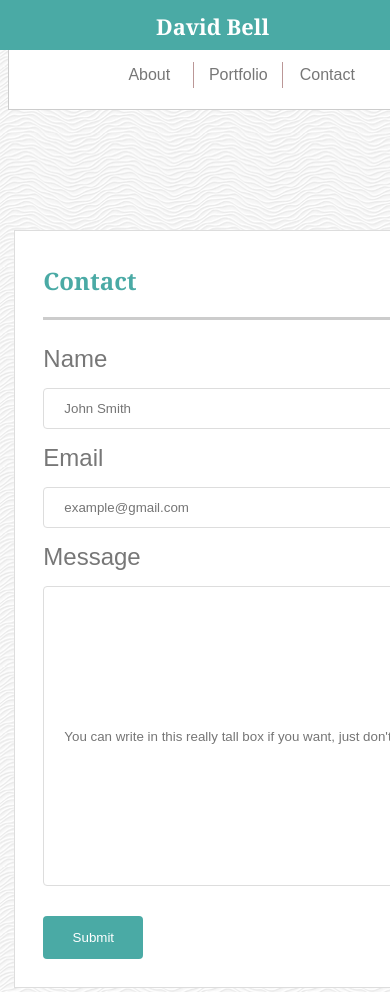
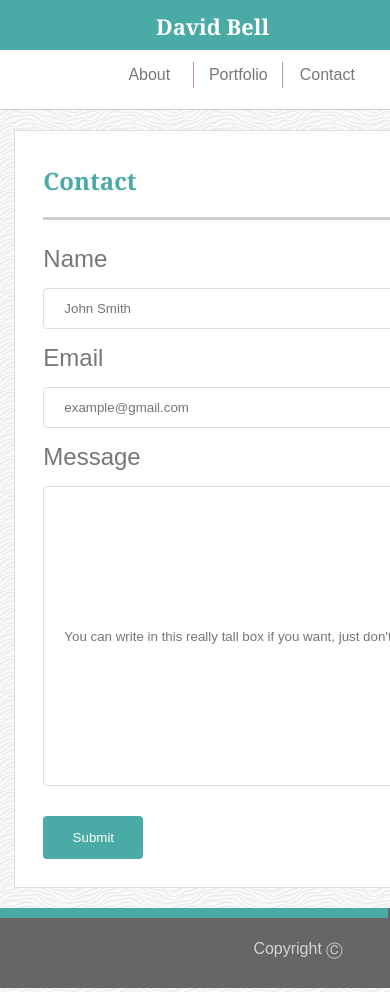
Before and after one commit to actualizeit/Responsive-Portfolio, a plain HTML site: page contact.html in a window 390 px wide. Shown: the top 992 px of the page. Drawn offline with Linux system fonts and the light colour scheme.

Commit message:
corrected minor display issues with footer

```diff
--- a/assets/css/style.css
+++ b/assets/css/style.css
@@ -17,6 +17,7 @@ body {
     display:flex;
     justify-content: space-between;
     z-index: 10000;
+    margin: 0 20px 100px 0;
 }
 
 .MyNameBackground {
@@ -66,7 +67,7 @@ body{
     border-style: solid;
     border-color: #dddddd;
     border-width: 1px;
-    margin: 120px 10% 80px 10%;
+    margin: 120px 10% 120px 10%;
     padding: 10pt;
     overflow: auto;
     max-width: 500px;
@@ -257,9 +258,11 @@ input[type=submit] {
     @media screen and (max-width: 640px) {
         .Header{
             position: static;
+            margin-left:-10px;
         }
         .Footer{
             position: static;
+            margin-left: -10px;
         }
         .MyNameBackground{
             display:inline-block;
@@ -287,7 +290,7 @@ input[type=submit] {
 
         }
         .MainContent{
-            margin: 120px 1% 80px 1%;
+            margin: -80px 1% 20px 1%;
 
         }
         .PItem{
```
Also changed, not shown: index.html (+1 -3 lines).
